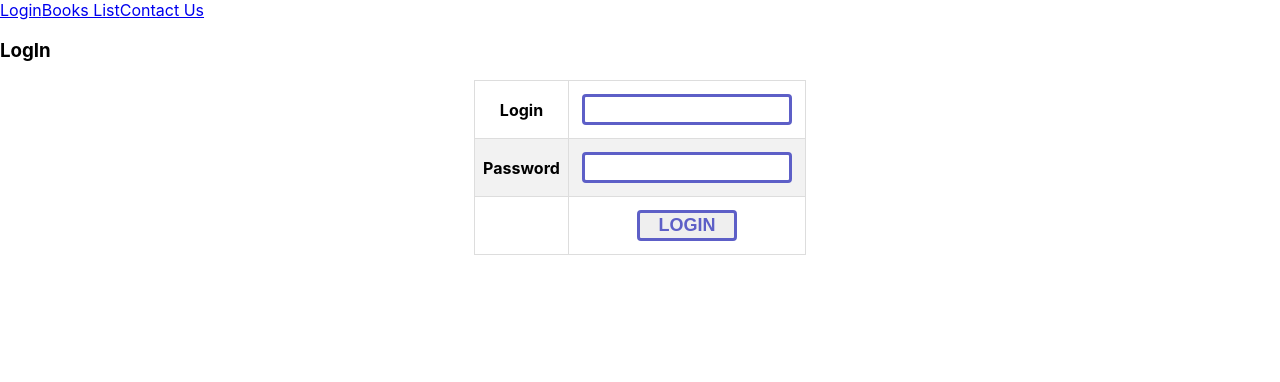
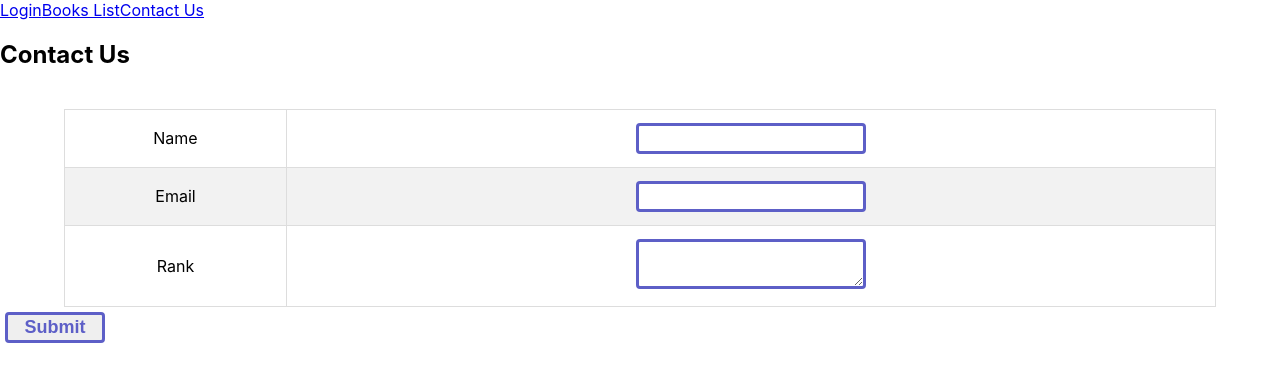
Before and after one commit to azahinhasan/BookFinder_React_Laravel_FinalTerm, a React app in the folder FrontEnd/book_finder/: page /#/ContactUs in a window 1280 px wide. Before the commit this address led to /#/Login. Shown: the top 382 px of the page. Built offline with nearby package versions, Linux system fonts and the light colour scheme; sample sign-in values are in the browser's storage.

Commit message:
Employee can reply to the user if they try to contact

```diff
--- a/FrontEnd/book_finder/src/App.js
+++ b/FrontEnd/book_finder/src/App.js
@@ -16,8 +16,9 @@ import ShopList from './components/shopList';
 import ShopInfo from './components/shopInfo';
 import PieChart from './components/pieChart';
 import SubscriptionUserList from './components/subscriptionUserList';
+import ContactUsList from './components/contactUsList';
 
-
+import ContactUs from './components/contactUs';
 import BookList from './components/bookList';
 import Login from './components/loginPage';
 
@@ -33,6 +34,7 @@ const App=()=> {
             <Switch>
                 <Route path="/Login" component={Login}/>
                 <Route path="/BookList" component={BookList}/>
+                <Route path="/ContactUs" component={ContactUs}/>
                 <Redirect to="/Login"/>
             </Switch>
           </div>
@@ -52,6 +54,7 @@ const App=()=> {
               <Route path="/PieChart" component={PieChart}/>
               <Route path="/SubscriptionUserList" component={SubscriptionUserList}/>
               <Route path="/BookList" component={BookList}/>
+              <Route path="/ContactUsList" component={ContactUsList}/>
               <Redirect to="/EmployeeList"/>
             </Switch>
           </div>
--- a/FrontEnd/book_finder/src/components/components.css
+++ b/FrontEnd/book_finder/src/components/components.css
@@ -47,14 +47,15 @@ button,input[type="submit"]{
 }
 
 
-input,select{
-   width: 200px;
+input,select,textarea{
+   width: 220px;
    margin:5px;
    border:3px #5d5fc7 solid;
    color: #5d5fc7 ;
    font-size: 18px;
    border-radius: 4px;
    padding: 2px;
+   resize: vertical;
 }
 
 table{
--- a/FrontEnd/book_finder/src/components/contactUs.js
+++ b/FrontEnd/book_finder/src/components/contactUs.js
@@ -12,7 +12,17 @@ const EmployeeAdd=()=> {
    const history= useHistory();
 
    const submitHandler=(event)=>{
+         axios.post('/contactus',{
+            Email:event.target.elements.email.value,
+            Msg:event.target.elements.msg.value,
+            Name:event.target.elements.name.value,
+         })
+            .then(r=>{
+               console.log(r.data);
+               setErrMsg('Your message Send to us!')
+            })
 
+      event.preventDefault();
    }
 
 return (
@@ -20,21 +30,21 @@ return (
 
       <h2>Contact Us</h2>
       <form onSubmit={e=>submitHandler(e)}>
-         <div style={{color:'red'}}>{errMsg}</div>
+         <div style={{color:'green'}}>{errMsg}</div>
          <br/>
          <table>
             <tr>
                <td>Name</td>
-               <td><input name='name'/></td>
+               <td><input type='name' name='name' required/></td>
             </tr>
             <tr>
                <td>Email</td>
-               <td><input name='email'/></td>
+               <td><input type='email' name='email' required/></td>
             </tr>
             <tr>
                <td>Rank</td>
                <td>
-                  <textarea name='msg'>
+                  <textarea name='msg' required>
 
                   </textarea>
                </td>
--- /dev/null
+++ b/FrontEnd/book_finder/src/components/contactUsList.js
@@ -0,0 +1,59 @@
+import React,{useState,useEffect} from 'react';
+import axios from '../hoc/auxx';
+import  Classes from './components.css';
+
+const EmployeeList=()=> {
+
+   const [data,setData]=useState([]);
+
+
+   useEffect(() => {
+      loadData();
+
+   }, []);
+
+
+   const loadData=()=>{
+      axios.get('/contactus')
+         .then(r=>{
+            console.log(r.data);
+            setData(r.data);
+         })
+         .catch(e=>{
+            console.log(e);
+         })
+   }
+
+
+
+  return (
+    <div className={Classes.App}>
+      <h3>Contact Us List</h3>
+
+      <table>
+         <tr>
+            <th>#ID</th>
+            <th>Email</th>
+            <th>Name</th>
+            <th>Msg</th>
+         </tr>
+         {data.map(d=>{
+
+            return(
+               <tr>
+                  <td><a>{d.ID}</a></td>
+                  <td><a href={"mailto:"+d.Email} target='_blank'>{d.Email}</a></td>
+                  <td>{d.Name}</td>
+                  <td>{d.Msg}</td>
+               </tr>
+            )
+
+         })}
+      </table>
+
+
+    </div>
+  );
+}
+
+export default EmployeeList;
--- a/FrontEnd/book_finder/src/components/navBar.js
+++ b/FrontEnd/book_finder/src/components/navBar.js
@@ -25,6 +25,8 @@ const NavBar=()=> {
          <Link className={Classes.Link} to={{pathname: '/ReportList'}}>Reports List</Link>
          <Link className={Classes.Link} to={{pathname: '/PieChart'}}>Pie Chart</Link>
          <Link className={Classes.Link} to={{pathname: '/ShopList'}}>Shop List</Link>
+         <Link className={Classes.Link} to={{pathname: '/BookList'}}>Books List</Link>
+         <Link className={Classes.Link} to={{pathname: '/ContactUsList'}}>ContactUs List</Link>
 
 
          <Link className={Classes.Link} style={{color:'red'}} onClick={()=>LogOut()}>LogOut</Link>
```
Also changed, not shown: 1 other file (tests, documents, lock files or other folders).
